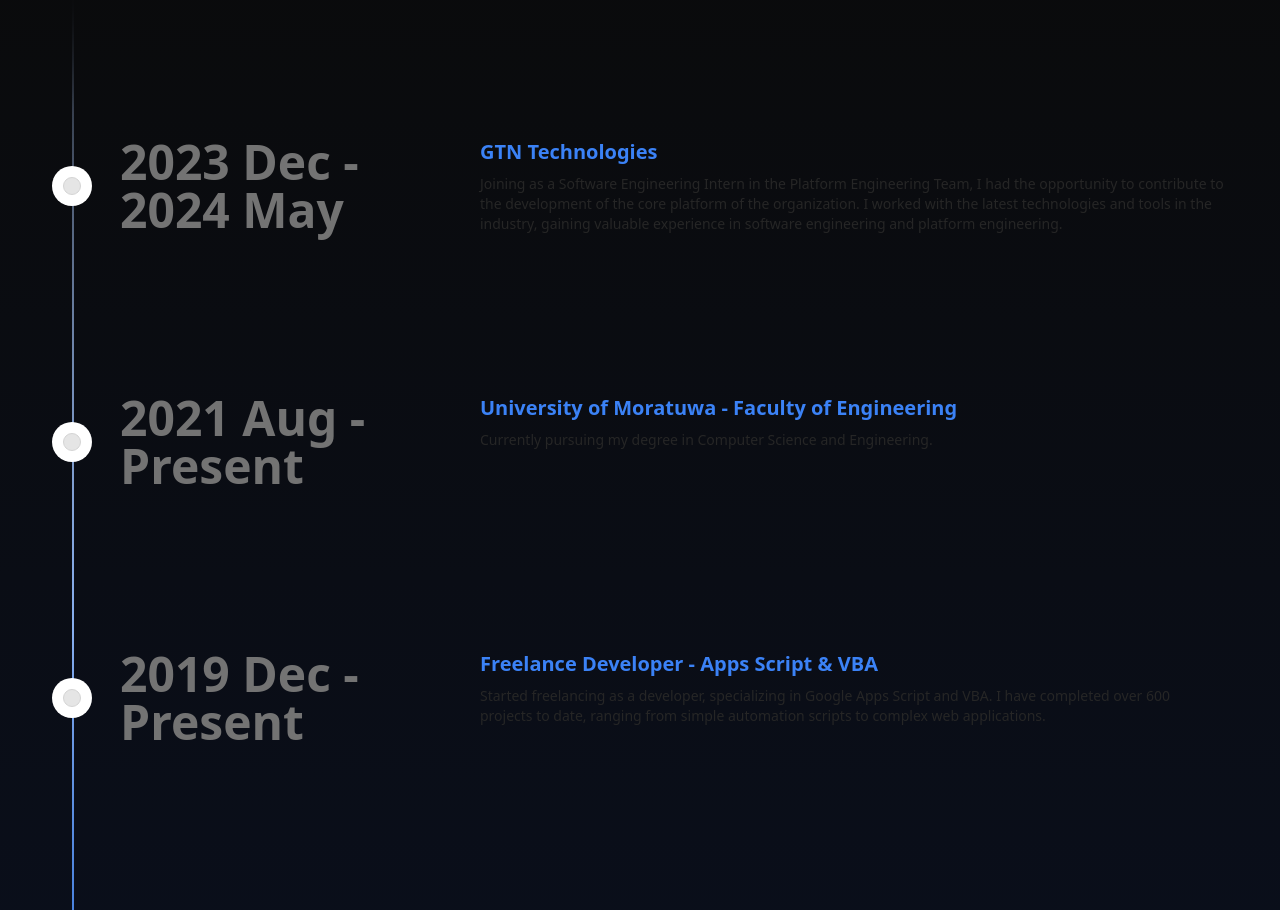
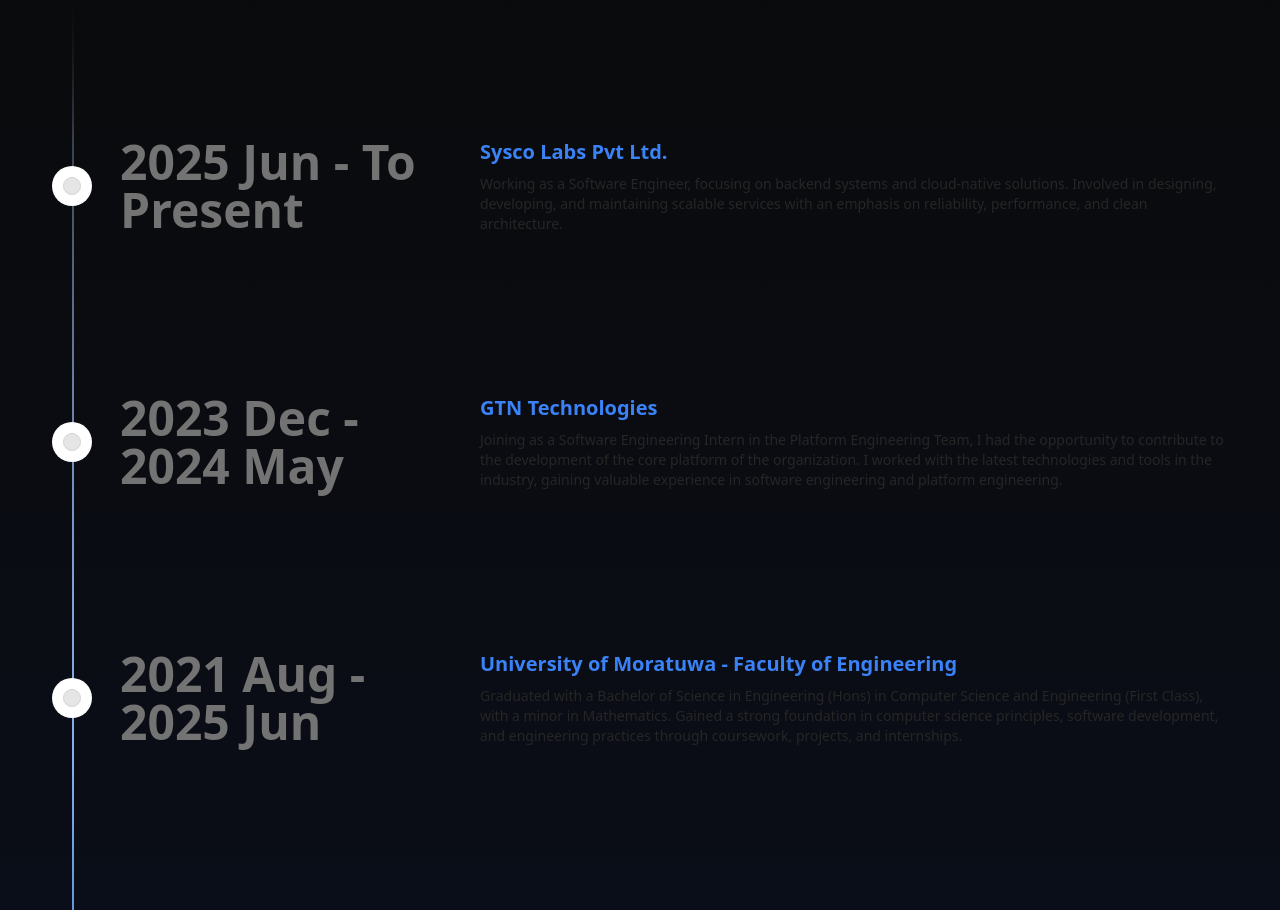
Before and after one commit to sahiruw/sahiru.me, a Next.js app: page / in a window 1280 px wide. Shown: the part 1400-2310 px from the top of the page. Built offline with nearby package versions, Linux system fonts and the light colour scheme.

Commit message:
feat: Update Timeline component with new employment details and educational background

```diff
--- a/app/components/TimelineMy.tsx
+++ b/app/components/TimelineMy.tsx
@@ -3,6 +3,21 @@
 
 export default function TimelineDemo() {
   const data = [
+    {
+      title: "2025 Jun - To Present",
+      content: (
+        <div>
+          <h3 className="text-lg md:text-xl font-semibold text-blue-500 mb-2">
+            Sysco Labs Pvt Ltd.
+          </h3>
+          <p className="text-neutral-800 dark:text-neutral-200 text-xs md:text-sm font-normal">
+            Working as a Software Engineer, focusing on backend systems and cloud-native solutions.
+        Involved in designing, developing, and maintaining scalable services with an emphasis on
+        reliability, performance, and clean architecture.
+          </p>
+        </div>
+      ),
+    },
     {
       title: "2023 Dec - 2024 May",
       content: (
@@ -17,15 +32,15 @@
       ),
     },
     {
-      title: "2021 Aug - Present",
+      title: "2021 Aug - 2025 Jun",
       content: (
         <div>
           <h3 className="text-lg md:text-xl font-semibold text-blue-500 mb-2">
             University of Moratuwa - Faculty of Engineering
           </h3>
-          <p className="text-neutral-800 dark:text-neutral-200 text-xs md:text-sm font-normal">
-            Currently pursuing my degree in Computer Science and Engineering.
-          </p>
+            <p className="text-neutral-800 dark:text-neutral-200 text-xs md:text-sm font-normal">
+            Graduated with a Bachelor of Science in Engineering (Hons) in Computer Science and Engineering (First Class), with a minor in Mathematics. Gained a strong foundation in computer science principles, software development, and engineering practices through coursework, projects, and internships.
+            </p>
         </div>
       ),
     },
```
